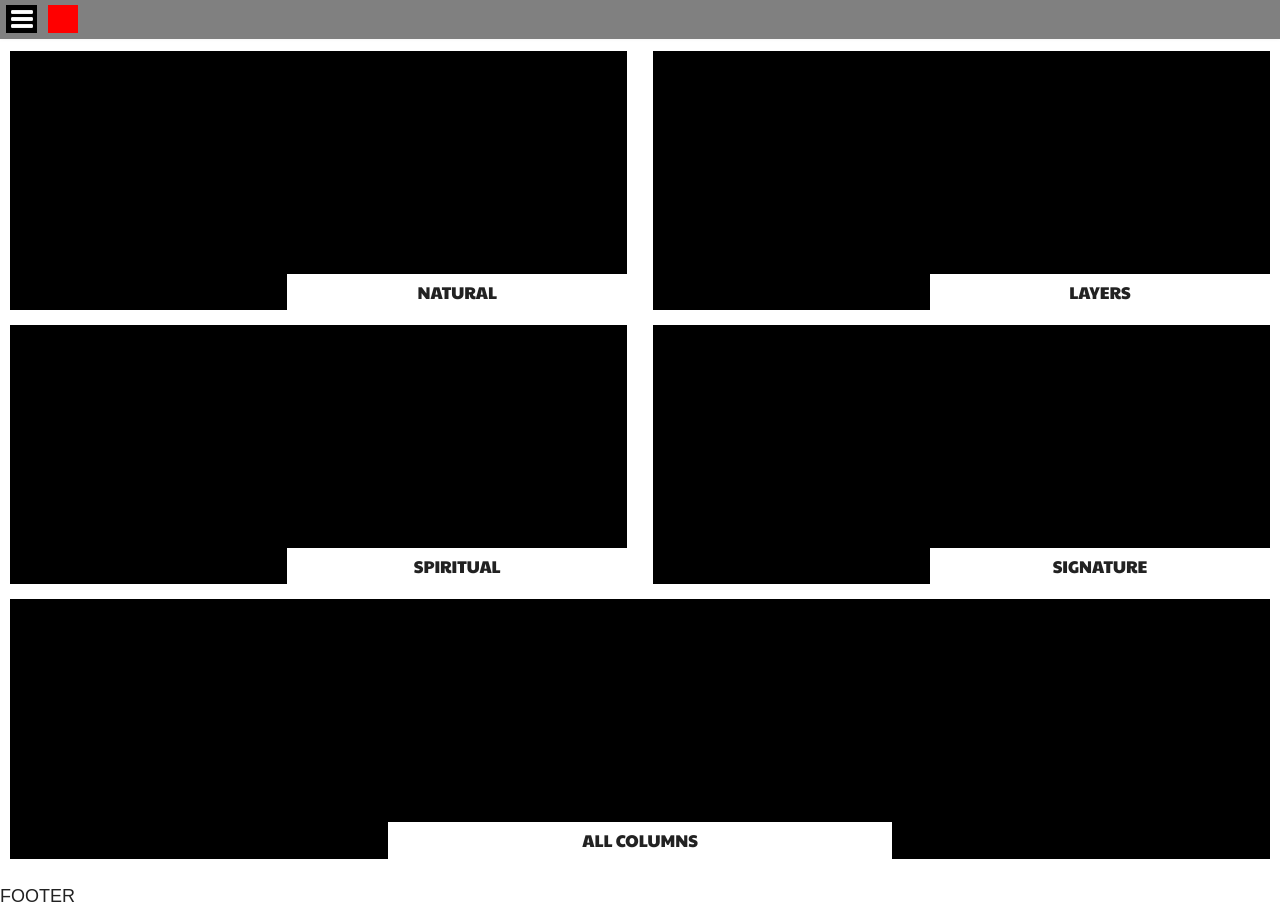
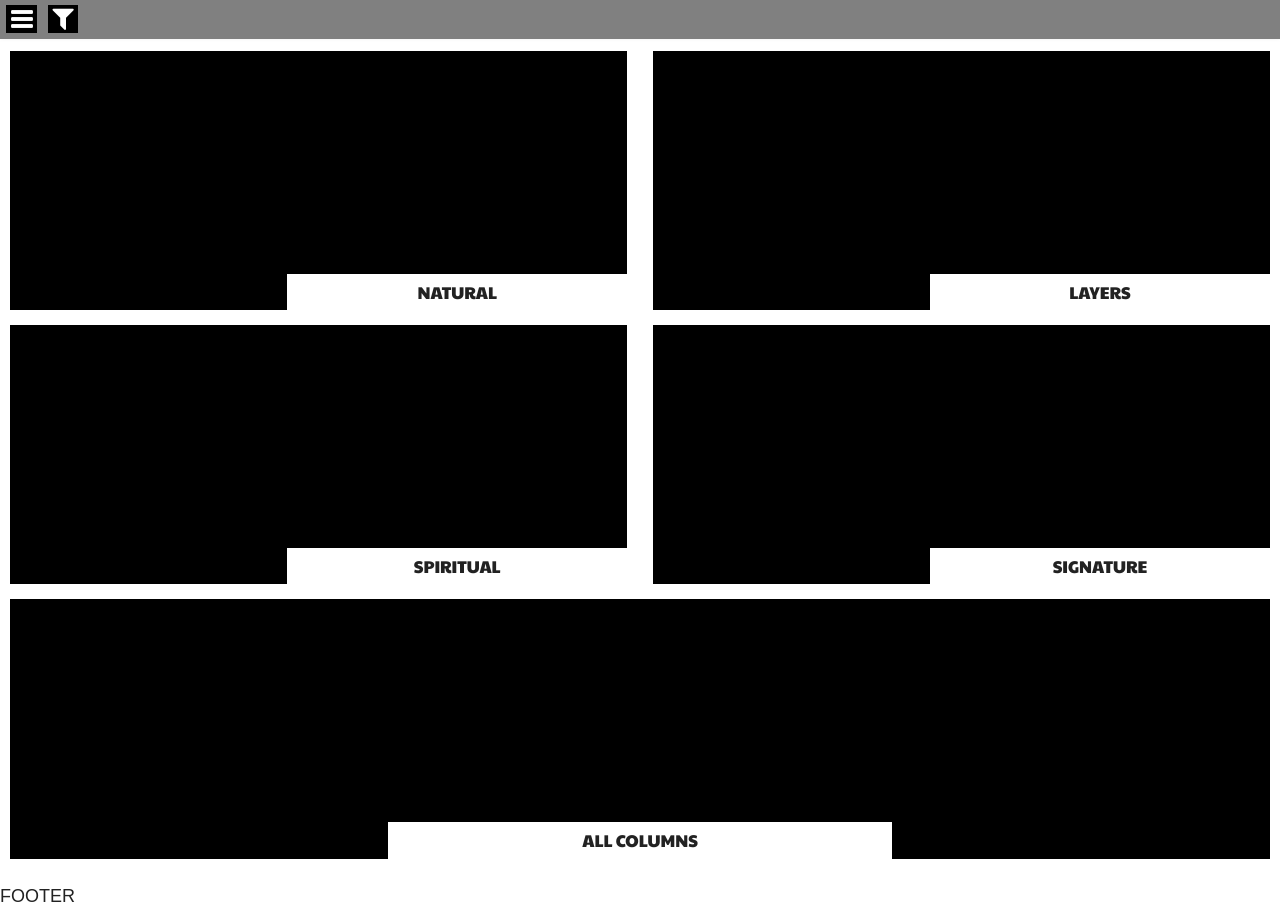
Before and after one commit to AshleySolomon/waxman, a PHP site: page /php/column_candles.php in a window 1280 px wide. Shown: the part 99-1008 px from the top of the page. Run offline with PHP 8.4, Linux system fonts and the light colour scheme; some libraries are stand-ins or nearby versions; some web fonts are replaced.

Commit message:
Added filter icon for Filters button
Also closed a rogue p tag and made logo link back to Home when you're @
another page.

```diff
--- a/css/waxman_all.css
+++ b/css/waxman_all.css
@@ -45,15 +45,22 @@ a {
 /* line 52, ../scss/waxman_all.scss */
 #filter-button {
   display: inline-block;
-  background-color: red;
+  vertical-align: top;
+  text-align: center;
+  background-color: black;
   height: 28px;
   width: 30px;
+}
+/* line 59, ../scss/waxman_all.scss */
+#filter-button i {
+  font-size: 27px;
+  color: white;
 }
 
 /*
 The navigation container in the background
 */
-/* line 61, ../scss/waxman_all.scss */
+/* line 67, ../scss/waxman_all.scss */
 nav {
   left: 0px;
   top: 136px;
@@ -69,15 +76,15 @@ nav {
   background: #3e3c3d;
   filter: progid:DXImageTransform.Microsoft.gradient(startColorstr='#3e3c3d', endColorstr='#2d2c2d',GradientType=0 );
 }
-/* line 82, ../scss/waxman_all.scss */
+/* line 88, ../scss/waxman_all.scss */
 nav #main-menu {
   display: block;
 }
-/* line 85, ../scss/waxman_all.scss */
+/* line 91, ../scss/waxman_all.scss */
 nav #filters-menu {
   display: block;
 }
-/* line 88, ../scss/waxman_all.scss */
+/* line 94, ../scss/waxman_all.scss */
 nav .category {
   padding: 5px 10px;
   font-size: 14px;
@@ -87,18 +94,18 @@ nav .category {
   border-bottom: 1px solid white;
   text-align: left;
 }
-/* line 97, ../scss/waxman_all.scss */
+/* line 103, ../scss/waxman_all.scss */
 nav .category i {
   float: right;
   padding-top: 3px;
 }
-/* line 102, ../scss/waxman_all.scss */
+/* line 108, ../scss/waxman_all.scss */
 nav .sub-category {
   margin: 0 0;
   padding: 0 0;
   border-bottom: 1px solid white;
 }
-/* line 106, ../scss/waxman_all.scss */
+/* line 112, ../scss/waxman_all.scss */
 nav .sub-category li {
   padding: 5px 0 5px 20px;
   font-size: 12px;
@@ -108,16 +115,16 @@ nav .sub-category li {
   color: white;
   border-bottom: 1px dashed #FFF;
 }
-/* line 114, ../scss/waxman_all.scss */
+/* line 120, ../scss/waxman_all.scss */
 nav .sub-category li img {
   height: 30px;
   width: 10px;
 }
-/* line 118, ../scss/waxman_all.scss */
+/* line 124, ../scss/waxman_all.scss */
 nav .sub-category li:last-child {
   border-bottom: none;
 }
-/* line 120, ../scss/waxman_all.scss */
+/* line 126, ../scss/waxman_all.scss */
 nav .sub-category li:last-child img {
   width: 5px;
 }
@@ -126,7 +133,7 @@ nav .sub-category li:last-child img {
 The Layer that will be layed over the content
 so that the content is unclickable while menu is shown
 */
-/* line 133, ../scss/waxman_all.scss */
+/* line 139, ../scss/waxman_all.scss */
 #contentLayer {
   display: none;
   height: 100%;
@@ -138,13 +145,13 @@ so that the content is unclickable while menu is shown
   z-index: 5;
 }
 
-/* line 143, ../scss/waxman_all.scss */
+/* line 149, ../scss/waxman_all.scss */
 .ui-icon {
   float: right;
   margin-top: 5px;
 }
 
-/* line 147, ../scss/waxman_all.scss */
+/* line 153, ../scss/waxman_all.scss */
 header {
   text-decoration: none;
   position: fixed;
@@ -158,7 +165,7 @@ header {
   width: 100%;
   background-color: #DDC;
 }
-/* line 160, ../scss/waxman_all.scss */
+/* line 166, ../scss/waxman_all.scss */
 header .logo-container {
   background-color: whitesmoke;
   height: 60%;
@@ -167,14 +174,14 @@ header .logo-container {
   display: inline-block;
   vertical-align: top;
 }
-/* line 168, ../scss/waxman_all.scss */
+/* line 174, ../scss/waxman_all.scss */
 header .logo-container .logo {
   height: 100%;
   width: 80%;
   margin: 10px auto 0px auto;
   background: url("../images/waxman_logo.svg") no-repeat top;
 }
-/* line 173, ../scss/waxman_all.scss */
+/* line 179, ../scss/waxman_all.scss */
 header .logo-container .logo p {
   margin: 0 0;
   text-align: right;
@@ -184,7 +191,7 @@ header .logo-container .logo p {
   text-shadow: -1px -1px 0 white, 1px -1px 0 white, -1px 1px 0 white, 1px 1px 0 white;
   font-weight: bold;
 }
-/* line 186, ../scss/waxman_all.scss */
+/* line 192, ../scss/waxman_all.scss */
 header .cart-info-container {
   background-color: white;
   height: 60%;
@@ -194,7 +201,7 @@ header .cart-info-container {
   display: inline-block;
   vertical-align: top;
 }
-/* line 196, ../scss/waxman_all.scss */
+/* line 202, ../scss/waxman_all.scss */
 header .nav-container {
   background-color: gray;
   padding: 6px;
@@ -202,13 +209,13 @@ header .nav-container {
   height: 28px;
 }
 
-/* line 204, ../scss/waxman_all.scss */
+/* line 210, ../scss/waxman_all.scss */
 #container {
   position: relative;
   left: 0;
 }
 
-/* line 208, ../scss/waxman_all.scss */
+/* line 214, ../scss/waxman_all.scss */
 main {
   background-color: #FFFFFF;
   padding: 150px 10px 10px 10px;
@@ -217,7 +224,7 @@ main {
   -webkit-box-shadow: -10px 0px 9px 0px rgba(0, 0, 0, 0.4);
   box-shadow: -10px 0px 9px 0px rgba(0, 0, 0, 0.4);
 }
-/* line 215, ../scss/waxman_all.scss */
+/* line 221, ../scss/waxman_all.scss */
 main .column {
   width: 38%;
   padding-left: 10%;
@@ -228,16 +235,16 @@ main .column {
   background-color: black;
   background-size: cover;
 }
-/* line 224, ../scss/waxman_all.scss */
+/* line 230, ../scss/waxman_all.scss */
 main .column.right {
   float: right;
 }
-/* line 227, ../scss/waxman_all.scss */
+/* line 233, ../scss/waxman_all.scss */
 main .column .title {
   margin-top: 115.5px;
   background-color: #FFF;
 }
-/* line 230, ../scss/waxman_all.scss */
+/* line 236, ../scss/waxman_all.scss */
 main .column .title p {
   padding-bottom: 7px;
   padding-top: 7px;
@@ -245,7 +252,7 @@ main .column .title p {
   font-family: "Paytone One", sans-serif;
   font-size: 15px;
 }
-/* line 237, ../scss/waxman_all.scss */
+/* line 243, ../scss/waxman_all.scss */
 main .column .title p:nth-child(even) {
   margin-top: -18px;
   padding-bottom: 0;
@@ -257,19 +264,19 @@ main .column .title p:nth-child(even) {
   font-weight: bold;
   font-size: 14px;
 }
-/* line 266, ../scss/waxman_all.scss */
+/* line 272, ../scss/waxman_all.scss */
 main .column#all_columns {
   width: 100%;
   padding-left: 0;
 }
-/* line 271, ../scss/waxman_all.scss */
+/* line 277, ../scss/waxman_all.scss */
 main .column#all_columns .title {
   width: 40%;
   margin-left: auto;
   margin-right: auto;
 }
 
-/* line 280, ../scss/waxman_all.scss */
+/* line 286, ../scss/waxman_all.scss */
 footer {
   background-color: white;
   position: relative;
@@ -277,100 +284,100 @@ footer {
 }
 
 @media only screen and (min-width: 480px) {
-  /* line 289, ../scss/waxman_all.scss */
+  /* line 295, ../scss/waxman_all.scss */
   header .logo-container {
     width: 300px;
   }
 
-  /* line 293, ../scss/waxman_all.scss */
+  /* line 299, ../scss/waxman_all.scss */
   nav {
     max-height: 72%;
     overflow-y: auto;
     overflow-x: hidden;
     background-color: #3e3c3d;
   }
-  /* line 298, ../scss/waxman_all.scss */
+  /* line 304, ../scss/waxman_all.scss */
   nav .category {
     font-size: 16px;
     letter-spacing: 2px;
   }
-  /* line 303, ../scss/waxman_all.scss */
+  /* line 309, ../scss/waxman_all.scss */
   nav .sub-category li {
     font-size: 14px;
     padding-left: 35px;
   }
 
-  /* line 313, ../scss/waxman_all.scss */
+  /* line 319, ../scss/waxman_all.scss */
   main .column {
     height: 180px;
     width: 34%;
     padding-left: 15%;
   }
-  /* line 317, ../scss/waxman_all.scss */
+  /* line 323, ../scss/waxman_all.scss */
   main .column .title {
     margin-top: 144px;
   }
-  /* line 319, ../scss/waxman_all.scss */
+  /* line 325, ../scss/waxman_all.scss */
   main .column .title p {
     text-align: center;
     font-size: 17px;
     padding-bottom: 7px;
     padding-top: 7px;
   }
-  /* line 325, ../scss/waxman_all.scss */
+  /* line 331, ../scss/waxman_all.scss */
   main .column .title p:nth-child(even) {
     font-size: 16px;
   }
-  /* line 330, ../scss/waxman_all.scss */
+  /* line 336, ../scss/waxman_all.scss */
   main .column#all_columns {
     width: 100%;
     padding-left: 0;
   }
-  /* line 335, ../scss/waxman_all.scss */
+  /* line 341, ../scss/waxman_all.scss */
   main .column#all_columns .title {
     margin-left: auto;
     margin-right: auto;
   }
 }
 @media only screen and (min-width: 640px) {
-  /* line 349, ../scss/waxman_all.scss */
+  /* line 355, ../scss/waxman_all.scss */
   main .column {
     height: 216px;
     width: 30%;
     padding-left: 19%;
   }
-  /* line 353, ../scss/waxman_all.scss */
+  /* line 359, ../scss/waxman_all.scss */
   main .column .title {
     margin-top: 179.28px;
   }
-  /* line 356, ../scss/waxman_all.scss */
+  /* line 362, ../scss/waxman_all.scss */
   main .column#all_columns {
     width: 100%;
     padding-left: 0;
   }
-  /* line 361, ../scss/waxman_all.scss */
+  /* line 367, ../scss/waxman_all.scss */
   main .column#all_columns .title {
     margin-left: auto;
     margin-right: auto;
   }
 }
 @media only screen and (min-width: 768px) {
-  /* line 375, ../scss/waxman_all.scss */
+  /* line 381, ../scss/waxman_all.scss */
   main .column {
     height: 259.2px;
     width: 27%;
     padding-left: 22%;
   }
-  /* line 379, ../scss/waxman_all.scss */
+  /* line 385, ../scss/waxman_all.scss */
   main .column .title {
     margin-top: 222.912px;
   }
-  /* line 382, ../scss/waxman_all.scss */
+  /* line 388, ../scss/waxman_all.scss */
   main .column#all_columns {
     width: 100%;
     padding-left: 0;
   }
-  /* line 387, ../scss/waxman_all.scss */
+  /* line 393, ../scss/waxman_all.scss */
   main .column#all_columns .title {
     margin-left: auto;
     margin-right: auto;
--- a/php/header-others.php
+++ b/php/header-others.php
@@ -16,7 +16,9 @@
             <div></div>
             <div id="last-line"></div>
         </div>
-        <div id="filter-button"></div>
+        <div id="filter-button">
+            <i class="fa fa-filter"></i>
+        </div>
     </div>
 
 </header>
--- a/scss/waxman_all.scss
+++ b/scss/waxman_all.scss
@@ -51,9 +51,15 @@ $column-height: 150px;
 
     #filter-button{
         display: inline-block;
-        background-color: red;
+        vertical-align: top;
+        text-align: center;
+        background-color: black;
         height: 28px;
         width: 30px;
+        i{
+            font-size: 27px;
+            color: white;
+        }
     }
     /*
     The navigation container in the background
```
